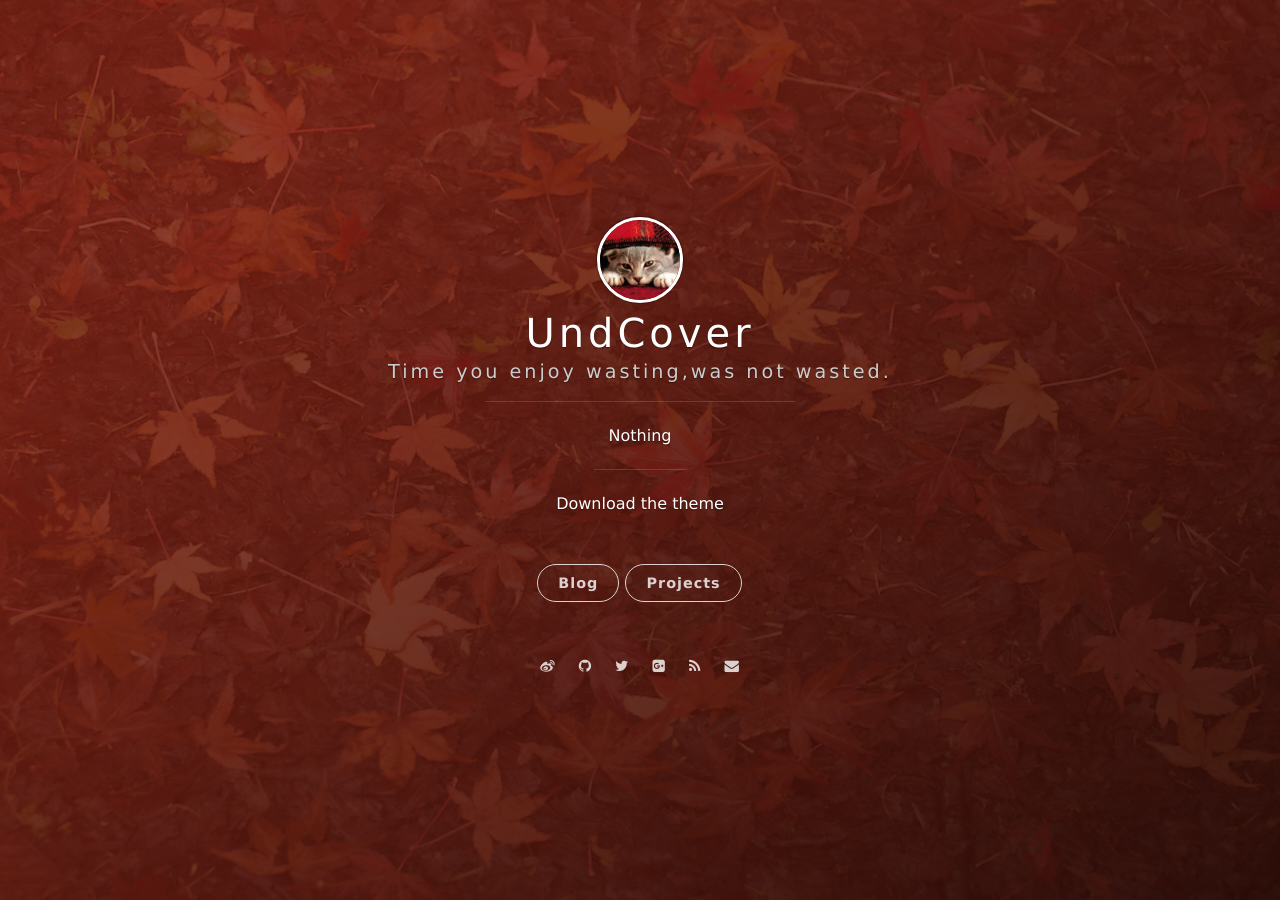
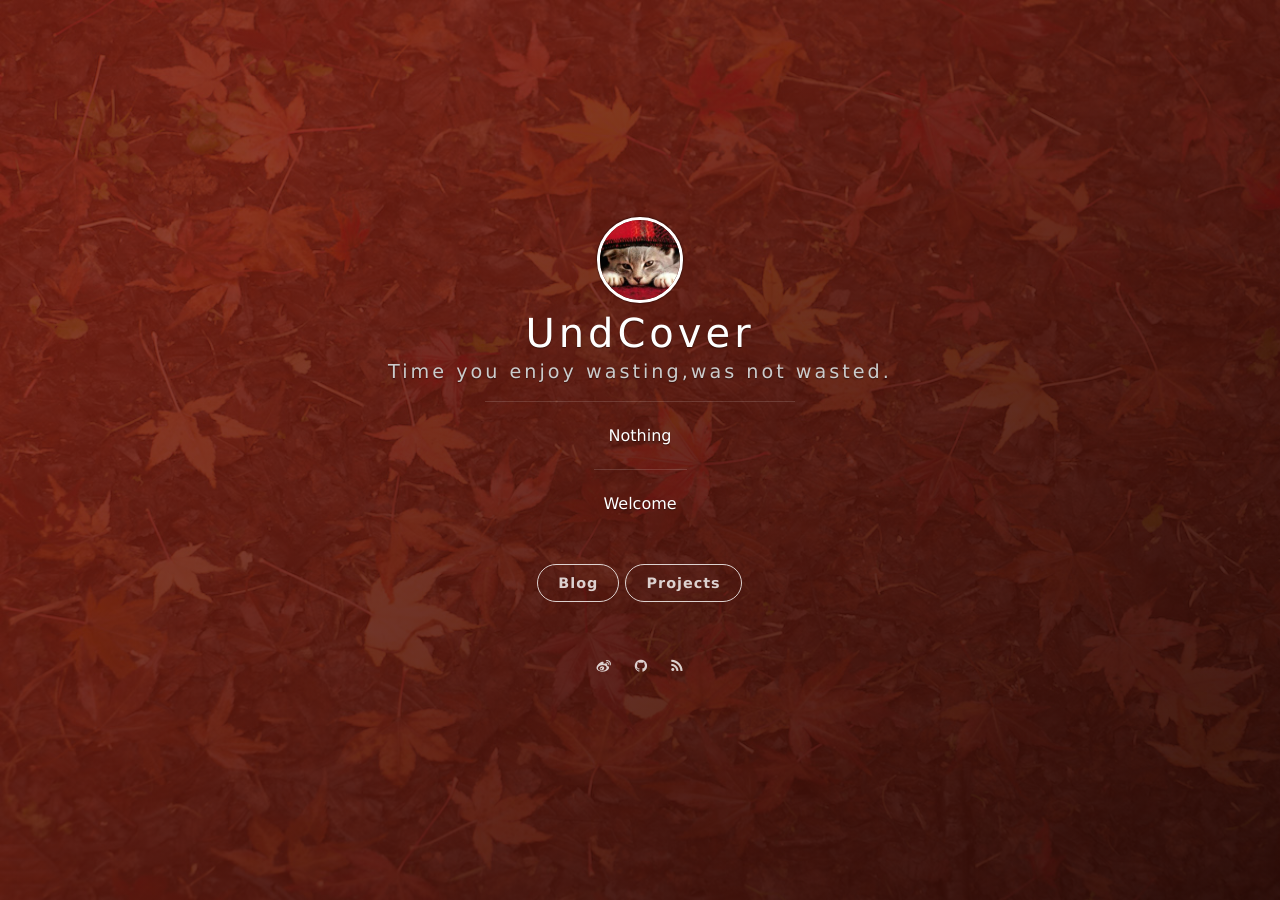
Before and after one commit to UndCover/UndCover.github.io, a Jekyll site: the page built from index.html, in a window 1280 px wide. Built offline with Jekyll 4.4.1, drawn with Linux system fonts in a browser that asks for light colours; nearby versions of some CDN libraries; the list of posts is cut into pages by our own code; part of the change alters nothing that is shown.

Commit message:
update user information

```diff
--- a/_config.yml
+++ b/_config.yml
@@ -1,7 +1,7 @@
 # Basic
 title: UndCover
 subtitle: Time you enjoy wasting,was not wasted.
-welcome_message: <a href="https://github.com/onevcat/vno-jekyll" target="_blank">Download the theme</a>
+welcome_message: <a href="https://github.com/UndCover" target="_blank">Welcome</a>
 description: Nothing
 creator: <a href="http://onev.cat">@onevcat</a>
 
@@ -37,11 +37,11 @@ comment:
 
 # Social
 social:
-    weibo: onevcat
-    github: onevcat
-    twitter: onevcat
-    gplus: 107108267983477358170
-    mail: onev@onevcat.com
+    weibo: yjacking
+    github: UndCover
+    # twitter: onevcat
+    # gplus: 107108267983477358170
+    # mail: onev@onevcat.com
 
 # Google Analytics
 ga:
```
